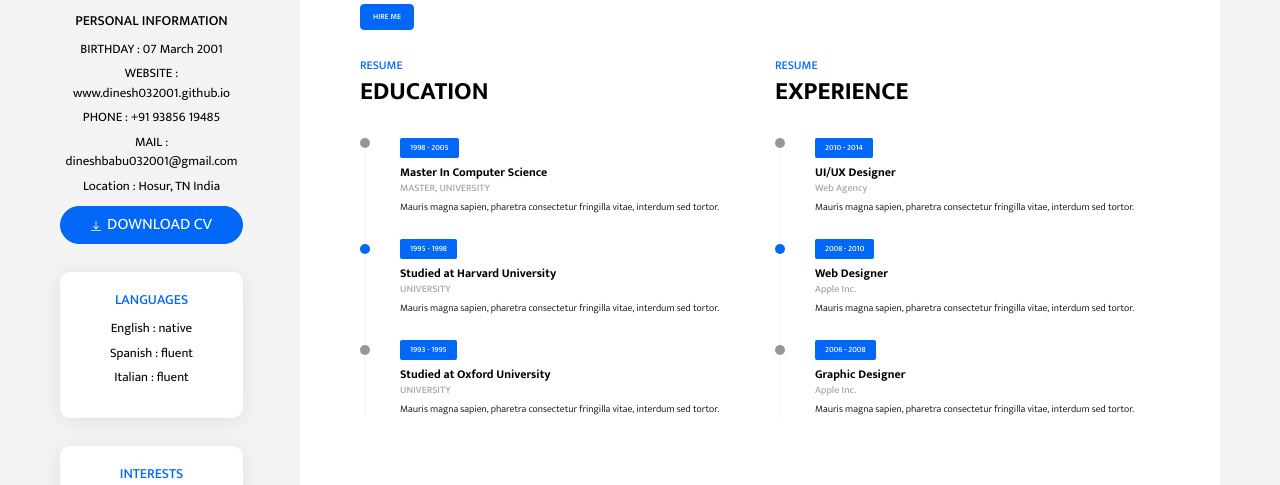
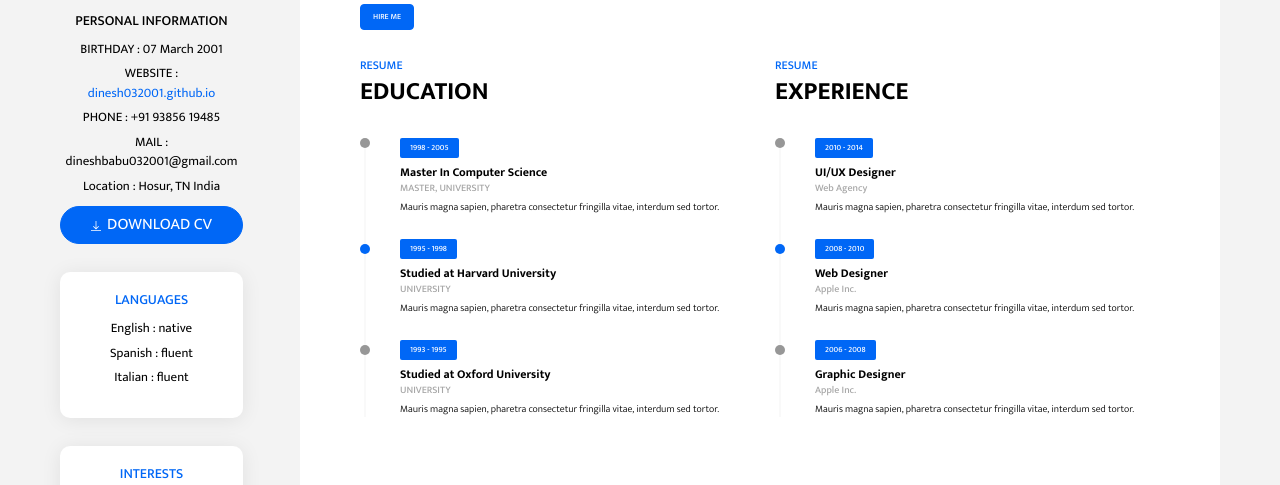
Before and after one commit to dinesh032001/dinesh032001, a website: page index.html in a window 1280 px wide. Shown: the part 256-741 px from the top of the page. Drawn offline with Linux system fonts and the light colour scheme.

Commit message:
Web URL Changes

```diff
--- a/index.html
+++ b/index.html
@@ -45,7 +45,7 @@
                 <h5 class="widget-title">personal information</h5>
                 <div class="widget-content">
                     <p>BIRTHDAY : 07 March 2001</p>
-                    <p>WEBSITE : www.dinesh032001.github.io</p>
+                    <p>WEBSITE : <a href="dinesh032001.github.io">dinesh032001.github.io</a></p>
                     <p>PHONE : +91 93856 19485</p>
                     <p>MAIL : dineshbabu032001@gmail.com</p>
                     <p>Location : Hosur, TN India</p>
```
